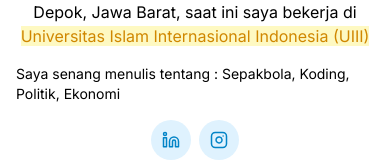
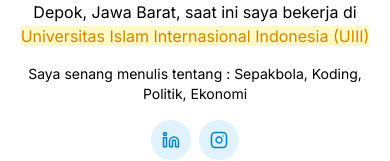
Before and after one commit to apifsprd/my-personal-site, a React (Vite) app: page / in a window 390 px wide. Shown: the part 276-437 px from the top of the page. Built offline with nearby package versions, Linux system fonts and the light colour scheme; a web font is replaced by a local one.

Commit message:
style: update interest section

```diff
--- a/src/App.jsx
+++ b/src/App.jsx
@@ -57,7 +57,7 @@ function App() {
             </a>
           </span>
           <div className="flex flex-row justify-start items-center gap-2">
-            <p className="font-inter font-normal text-black text-sm">
+            <p className="font-inter font-normal text-black text-sm text-center lg:text-left">
               Saya senang menulis tentang : {interest[0].id.join(", ")}
             </p>
           </div>
```
